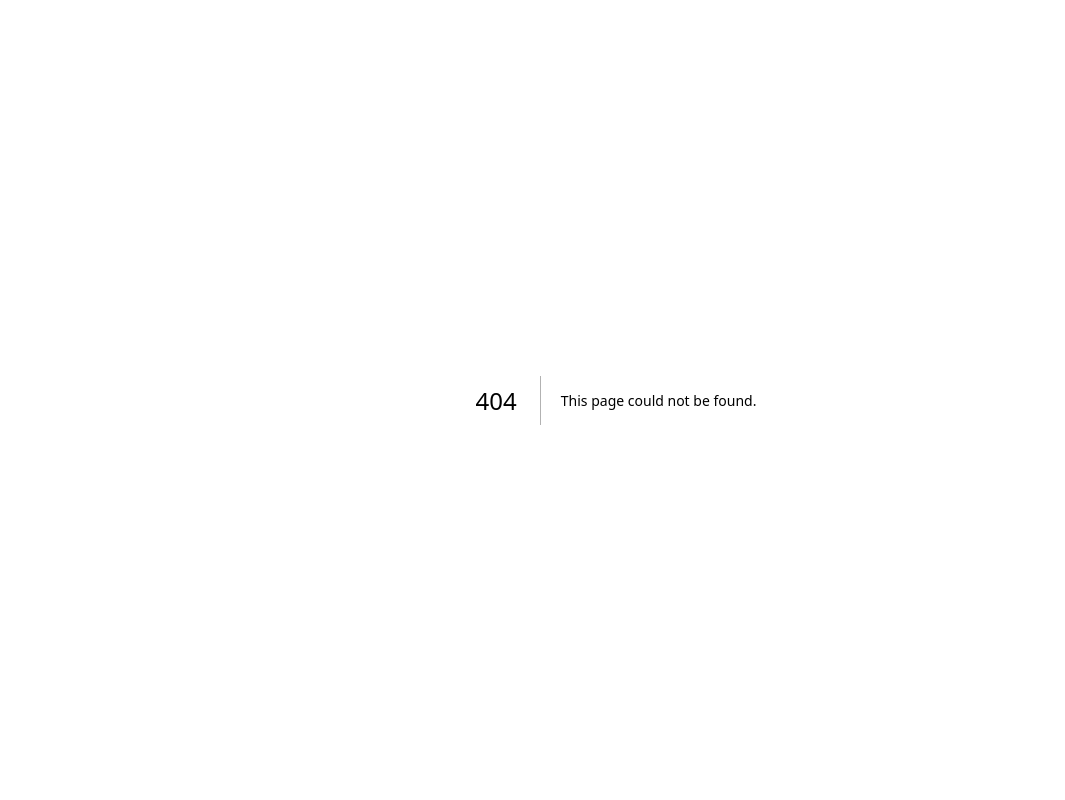
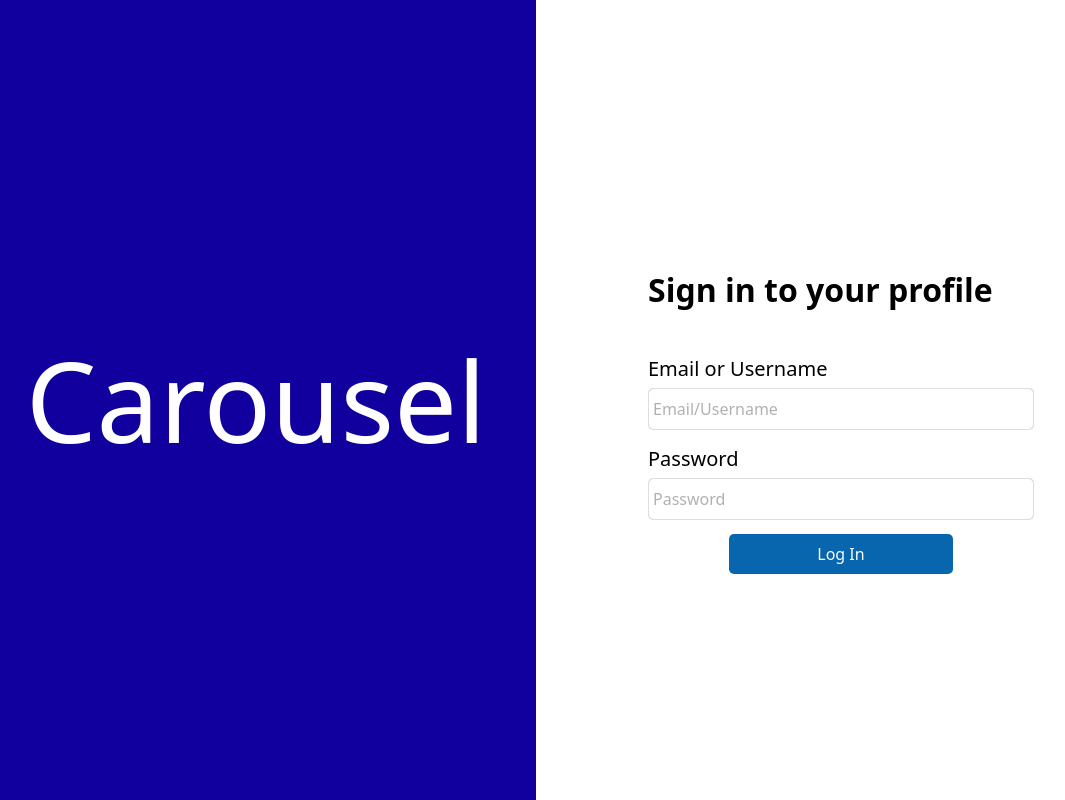
Before and after one commit to moviedatingapp/app-onboarding, a Next.js app: page /sign-in in a window 1280 px wide. Before the commit this address had no page. Shown: the whole page, without its empty margins (24-1089 px from the left). Built offline with nearby package versions, Linux system fonts and the light colour scheme.

Commit message:
feat: implement sign-in form

```diff
--- /dev/null
+++ b/src/app/(onboarding)/(sign-in)/sign-in/_components/SignInButton.tsx
@@ -0,0 +1,9 @@
+import React from "react";
+
+export default function SignInButton() {
+  return (
+    <button className=" text-snow-white bg-blue-primary w-56 p-2 rounded-5 hover:bg-blue-secondary active:bg-blue-primary">
+      Log In
+    </button>
+  );
+}
--- /dev/null
+++ b/src/app/(onboarding)/(sign-in)/sign-in/_components/SignInForm.tsx
@@ -0,0 +1,31 @@
+import React from "react";
+import SignInFormWrapper from "./SignInFormWrapper";
+import TextField from "@/components/InputField";
+import SignInButton from "./SignInButton";
+
+export default function SignInForm() {
+  return (
+    <div className="flex justify-center items-center">
+      <SignInFormWrapper>
+        <TextField
+          placeholder="email/username"
+          inputType="email"
+          inputLabel="Email or Username"
+          inputName="email"
+        />
+
+        <TextField
+          placeholder="Password"
+          inputType="password"
+          inputLabel="Password"
+          inputName="password"
+        />
+
+        <div className="w-full items-center justify-center flex">
+          {" "}
+          <SignInButton />
+        </div>
+      </SignInFormWrapper>
+    </div>
+  );
+}
--- /dev/null
+++ b/src/app/(onboarding)/(sign-in)/sign-in/_components/SignInFormWrapper.tsx
@@ -0,0 +1,32 @@
+"use client";
+import React, { ReactNode } from "react";
+import { FormProvider, useForm } from "react-hook-form";
+import { zodResolver } from "@hookform/resolvers/zod";
+import { schemas } from "@/schemas";
+
+export default function SignInFormWrapper({
+  children,
+}: {
+  children: ReactNode;
+}) {
+  const formMethods = useForm({
+    defaultValues: {
+      email: "",
+      password: "",
+    },
+    resolver: zodResolver(schemas.signInSchema),
+  });
+
+  return (
+    <FormProvider {...formMethods}>
+      <form
+        className=" flex flex-col gap-14"
+        onSubmit={formMethods.handleSubmit((data) => {
+          console.log(data);
+        })}
+      >
+        {children}
+      </form>
+    </FormProvider>
+  );
+}
--- /dev/null
+++ b/src/app/(onboarding)/(sign-in)/sign-in/page.tsx
@@ -0,0 +1,22 @@
+import React from "react";
+import SignInForm from "./_components/SignInForm";
+
+export default function SignUpPage() {
+  return (
+    <section className="flex flex-row  items-center justify-center w-screen h-screen">
+      <section className=" w-1/2 flex justify-center items-center text-[7rem] bg-blue-secondary text-white-primary h-full">
+        Carousel
+      </section>
+      <section className="w-1/2 h-[80%] mx-20">
+        <div className=" flex flex-col justify-center items-start ml-8 h-full">
+          <div className="my-10">
+            <h1 className=" text-32 font-bold">Sign in to your profile</h1>
+            <h3 className=" text-20 font-normal"></h3>
+          </div>
+
+          <SignInForm />
+        </div>
+      </section>
+    </section>
+  );
+}
--- a/src/components/InputField.tsx
+++ b/src/components/InputField.tsx
@@ -22,13 +22,13 @@ export default function TextField({
       <label htmlFor={inputName} className=" text-20 font-normal">
         {inputLabel}
       </label>
-      <div>
+      <div className="w-[386px] p-[1px] bg-light-grey-border rounded-5 flex">
         <input
           placeholder={placeholder}
           type={inputType}
           value={inputValue}
           {...formMethods.register(inputName)}
-          className=" border w-96 rounded-5 border-light-grey-border placeholder:text-light-grey outline-none px-1 py-2 placeholder:capitalize"
+          className="  w-96 rounded-5  placeholder:text-light-grey outline-none px-1 py-2 placeholder:capitalize"
         />
         {formMethods?.formState?.errors[inputName]?.message && (
           <p className="text-red-bright">
--- a/src/schemas/index.ts
+++ b/src/schemas/index.ts
@@ -17,4 +17,15 @@ const signUpSchema = z.object({
     .min(8, "Password should be at least 8 characters long"),
 });
 
-export const schemas = { signUpSchema };
+const signInSchema = z.object({
+  email: z
+    .string()
+    .nonempty("This field is mandatory")
+    .email({ message: " email is invalid" }),
+  password: z
+    .string()
+    .nonempty("This is a required field")
+    .min(8, "Password should be at least 8 characters long"),
+});
+
+export const schemas = { signUpSchema, signInSchema };
```
Also changed, not shown: src/icons/eye-off.svg (added), src/icons/eye.svg (added).
